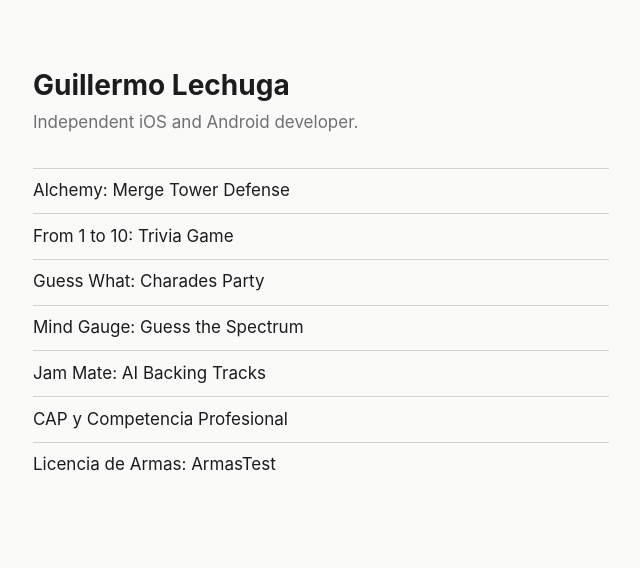
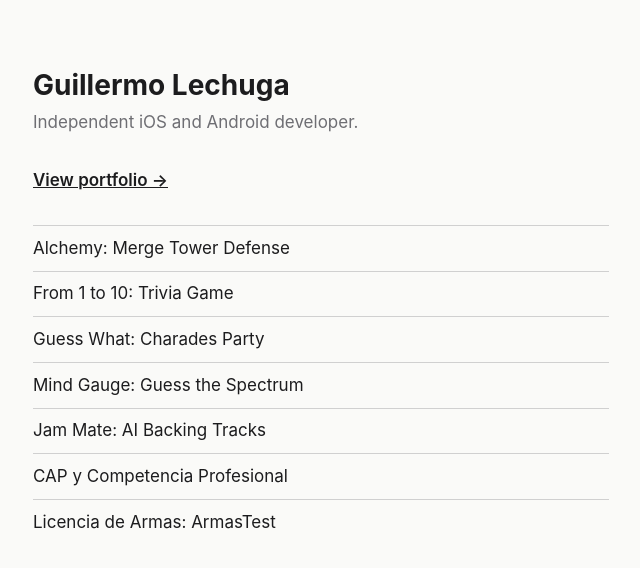
Before and after one commit to guillermolechuga/guillermolechuga.github.io, a Jekyll site: the page index.html, which Jekyll copies as it is, in a window 1280 px wide. Shown: the top 568 px of the page, without its empty margins (319-959 px from the left). Built offline with Jekyll 4.4.1, drawn with Linux system fonts in a browser that asks for light colours.

Commit message:
Link portfolio from home page
Co-Authored-By: Claude Sonnet 5.5 <noreply@anthropic.com>

```diff
--- a/index.html
+++ b/index.html
@@ -14,6 +14,8 @@
     h1 { font-size: 1.75rem; margin: 0 0 .25rem; }
     p { color: var(--muted); margin: 0 0 2rem; }
     ul { list-style: none; padding: 0; margin: 0; }
+    a { color: inherit; }
+    .cta { display: inline-block; margin: 0 0 2rem; font-weight: 600; }
     li { padding: .6rem 0; border-top: 1px solid color-mix(in srgb, var(--muted) 30%, transparent); }
   </style>
 </head>
@@ -21,6 +23,7 @@
   <main>
     <h1>Guillermo Lechuga</h1>
     <p>Independent iOS and Android developer.</p>
+    <a class="cta" href="/portfolio/">View portfolio &rarr;</a>
     <ul>
       <li>Alchemy: Merge Tower Defense</li>
       <li>From 1 to 10: Trivia Game</li>
```
